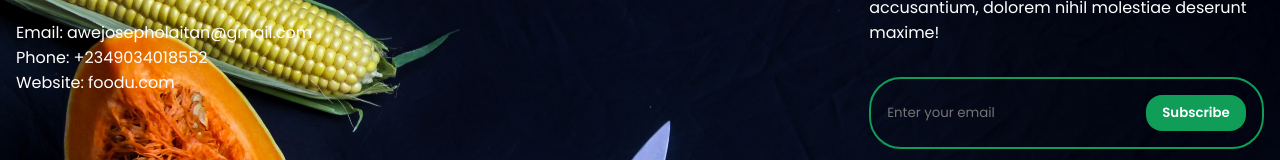
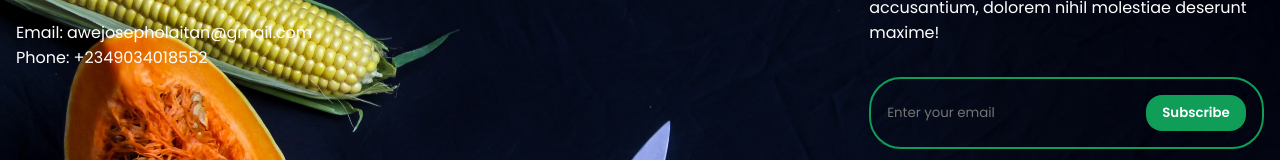
Before and after one commit to Jossyboydgenius/FoodU-E-commerce, a plain HTML site: page index.html in a window 1280 px wide. Shown: the part 4393-4553 px from the top of the page. Drawn offline with nearby package versions, Linux system fonts and the light colour scheme.

Commit message:
Update contact information on homepage

```diff
--- a/index.html
+++ b/index.html
@@ -465,7 +465,6 @@
                     <br>
                     <p>Email: awejosepholaitan@gmail.com</p>
                     <p>Phone: +2349034018552</p>
-                    <p>Website: foodu.com</p>
                 </div>
                 <div class="col-2 col-xs-12">
                     <h1>
```
